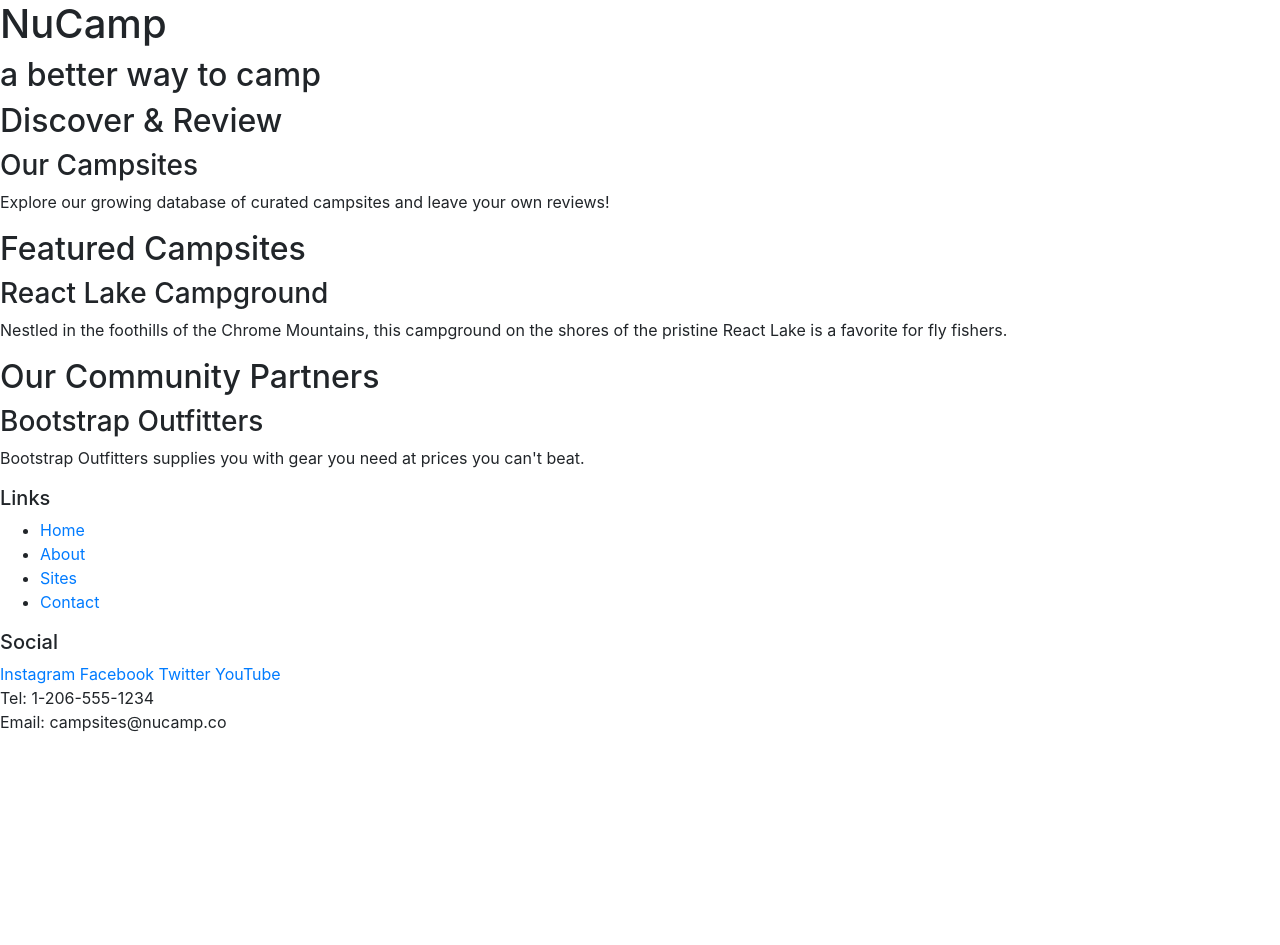
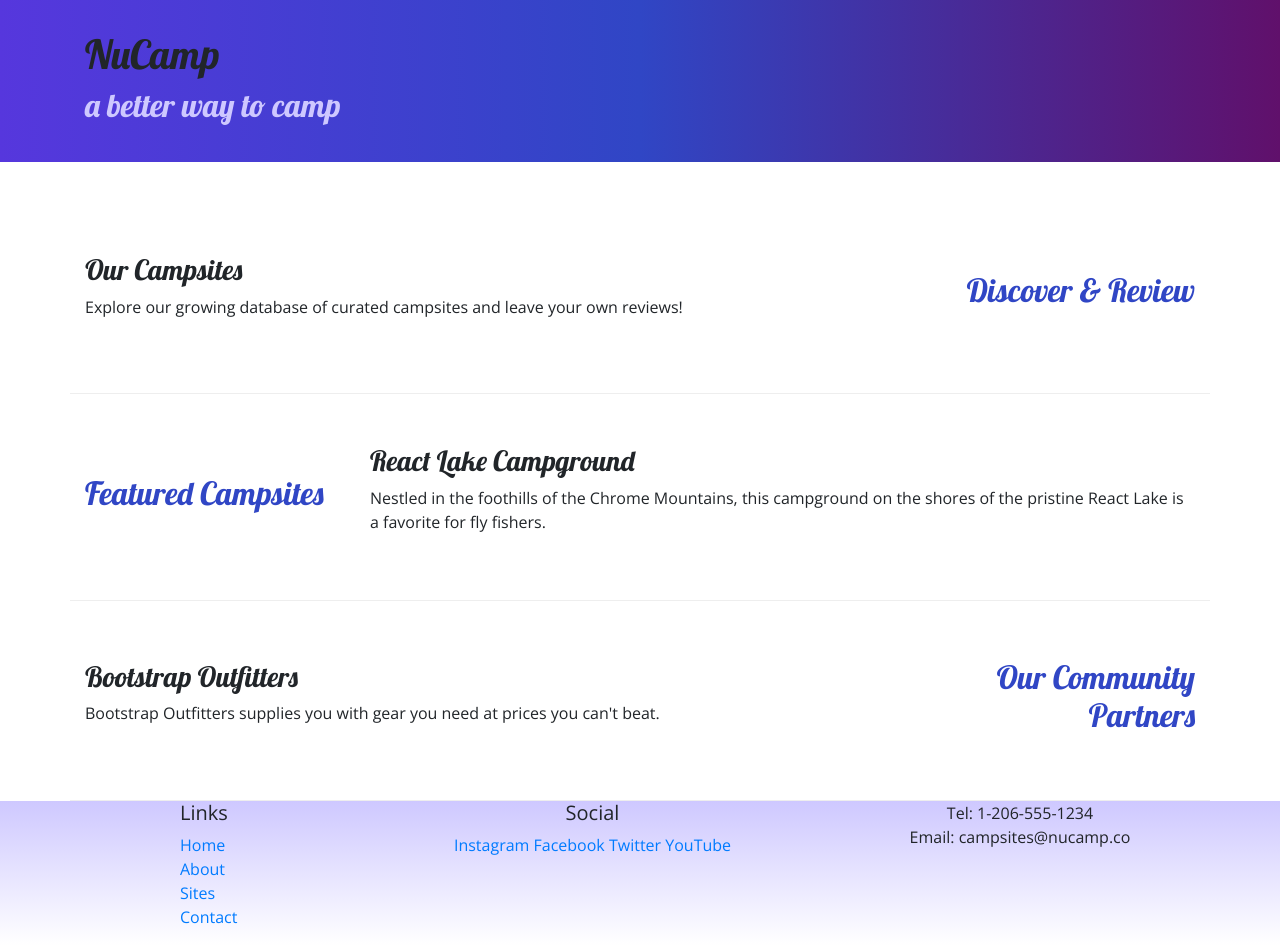
Before and after one commit to javierrenteria/NucampSite, a website: page index.html in a window 1280 px wide. Before the commit the page ends 800 px from the top, so only its background shows below. Drawn offline with nearby package versions, Linux system fonts and the light colour scheme.

Commit message:
Bootsrap Intro Exercises

```diff
--- /dev/null
+++ b/css/styles.css
@@ -0,0 +1,31 @@
+body {
+    font-family: "Open Sans", "sans-serif";
+}
+
+h1, h2, h3{
+    font-family: "Lobster", "cursive";
+}
+
+h2 {
+    color: #3046c5
+}
+
+header h2 {
+    color: #CEC8FF
+}
+
+footer {
+    background-image: linear-gradient(#CEC8FF, white);
+    padding: 20x 0;
+}
+
+.jumbotron {
+    padding: 30px;
+    background-image: linear-gradient(to right, #5637DD, #3046C5, #60106B);
+}
+
+.row-content {
+    padding: 50px 0;
+    border-bottom: 1px ridge;
+    min-height: 200px;
+}
--- a/index.html
+++ b/index.html
@@ -9,54 +9,79 @@
         <!-- Bootstrap CSS -->
         <link rel="stylesheet" href="node_modules/bootstrap/dist/css/bootstrap.min.css" />
 
+        <!-- Additional CSS must be placed after Bootstrap CSS -->
+        <link rel="stylesheet" href="https://fonts.googleapis.com/css?family=Lobster|Open+Sans" />
+        <link rel="stylesheet" href="css/styles.css" />
+        <title>NuCamp: A Better Way To Camp</title>
+
         <title>NuCamp: A Better Way To Camp</title>
     </head>
 
 <body>
 
-    <header>
-        <div>
+    <header class ="jumbotron jumbotron-fluid">
+        <div class="container">
+            <div class="row">
+                <div class="col">
                     <h1>NuCamp</h1>
                     <h2>a better way to camp</h2>
                 </div>
+            </div>
+        </div>
     </header>
 
-    <div>
-        <h2>Discover & Review</h2>
+    <div class="container">
+        <div class="row row-content align-items-center">
+            <div class="col-sm-4 order-sm-last col-md-3">
+                <h2 class="text-sm-right">Discover & Review</h2>
+            </div>
+            <div class="col">
                 <h3>Our Campsites</h3>
                 <p>Explore our growing database of curated campsites and leave your own reviews!</p>
             </div>
+        </div>
 
-    <div>
+        <div class="row row-content align-items-center">
+            <div class="col-sm-4 col-md-3">
                 <h2>Featured Campsites</h2>
+            </div>
+            <div class="col">
                 <h3>React Lake Campground</h3>
                 <p>Nestled in the foothills of the Chrome Mountains, this campground on the shores of the pristine React Lake is a favorite for fly fishers.</p>
             </div>
+        </div>
 
-    <div>
-        <h2>Our Community Partners</h2>
+        <div class="row row-content align-items-center">
+            <div class="col-sm-4 order-sm-last col-md-3">
+                <h2 class="text-sm-right">Our Community Partners</h2>
+            </div>
+            <div class="col">
                 <h3>Bootstrap Outfitters</h3>
                 <p>Bootstrap Outfitters supplies you with gear you need at prices you can't beat.</p>
             </div>
+        </div>
+    </div>
 
     <footer>
-        <div>
+        <div class="container">
+            <div class="row">
+                <div class="col-4 col-sm-2 offset-1">
                     <h5>Links</h5>
-            <ul>
+                    <ul class="list-unstyled">
                         <li><a href="#">Home</a></li>
                         <li><a href="#">About</a></li>
                         <li><a href="#">Sites</a></li>
                         <li><a href="#">Contact</a></li>
                     </ul>
                 </div>
-        <div>
+                <div class ="col-6 col-sm-5 text-center">
                     <h5>Social</h5>
                     <a href="http://instagram.com/">Instagram</a>
                     <a href="http://facebook.com/">Facebook</a>
                     <a href="http://twitter.com/">Twitter</a>
                     <a href="http://youtube.com/">YouTube</a>
                 </div>
-        <div>
+                <div class="col-sm-4 text-center">
                     Tel: 1-206-555-1234<br />
                     Email: campsites@nucamp.co
                 </div>
```
Lines whose indentation alone changed are shown as unchanged.
